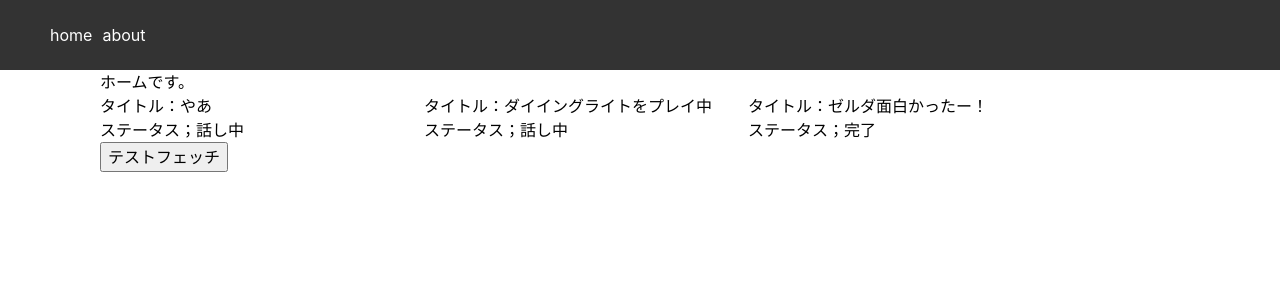
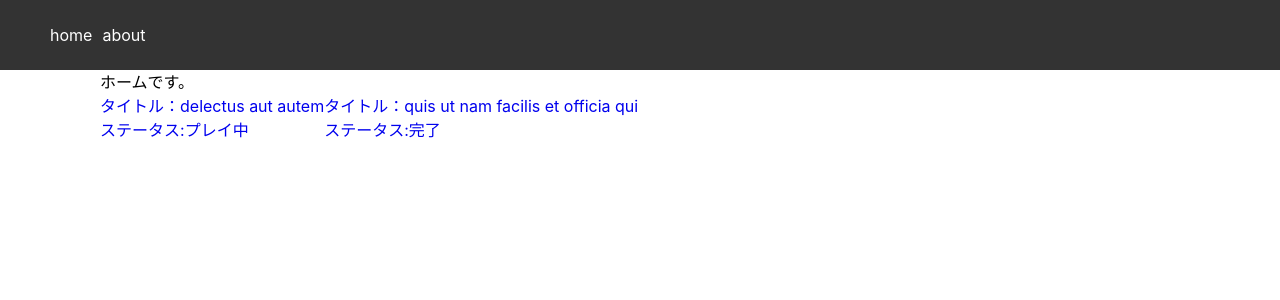
Before and after one commit to naokiuma/react_game, a React (Create React App) app: page / in a window 1280 px wide. Shown: the top 300 px of the page. Built offline with nearby package versions, Linux system fonts and the light colour scheme.

Commit message:
構造少し調整

```diff
--- a/src/App.tsx
+++ b/src/App.tsx
@@ -22,6 +22,8 @@ import { About } from "./components/pages/About";
 import './App.css';
 import './css/global/reset.css';
 import './css/global/main.css';
+import { TopicDetail } from './components/pages/TopicDetail';
+import { Topic } from './components/parts/Topic';
 
 
 
@@ -48,6 +50,8 @@ function App() {
           <Routes>
             <Route path={`/`} element={<Home />} />
             <Route path={`/about/`} element={<About />} />
+            <Route path={`/topics/:id`} element={<TopicDetail />} />
+
           </Routes>
         </div>
     </BrowserRouter>
--- a/src/components/firebase/getFireData.jsx
+++ b/src/components/features/firebase/getFireData.jsx
@@ -3,7 +3,7 @@ import {useState,useEffect} from "react";
 
 //firevase
 import { collection, getDocs,query, orderBy,limit,where } from "firebase/firestore";
-import { db } from "../../firebase" //これがfirestore
+import { db } from "../../../firebase" //これがfirestore
 
 
 
--- a/src/components/firebase/setFireData.tsx
+++ b/src/components/features/firebase/setFireData.tsx
@@ -3,7 +3,7 @@ import {useState,useEffect} from "react";
 
 //firevase
 import { collection, addDoc,getDocs,query, orderBy,limit,where,doc } from "firebase/firestore";
-import { db } from "../../firebase" //これがfirestore
+import { db } from "../../../firebase" //これがfirestore
 require("firebase/firestore");
 
 //https://mo-gu-mo-gu.com/async-await-in-useeffect/
--- a/src/components/pages/Home.tsx
+++ b/src/components/pages/Home.tsx
@@ -1,23 +1,27 @@
 import { memo,FC } from "react";
-//detchデータ
-import { Testfetch } from "../../fetch/Testfetch";
-import { Topic } from "../global/Topic";
+import { BrowserRouter,Route,Link,Routes } from "react-router-dom";//switch は Routesに変わった
 
-// export const InlineStyle = () => {
-//     const Container ={
-//       border:"1px solid black",
-//       borderRadius:"20px"
+import { Topic } from "../parts/Topic";
 
-//     }
-//     return (
-//       <div style={Container}>
-//         <p>-inline styles -</p>
-//         <button>ボタン</button>
-//       </div>
-//     );
-//   };
 
-export const Home:FC = memo(() => {
+const TopcsData = [
+        {
+          id: 1,
+          title: "delectus aut autem",
+          status: 'プレイ中'
+        },
+        {
+          id: 2,
+          title: "quis ut nam facilis et officia qui",
+          status: '完了'
+        },
+    ]
+
+
+
+export const Home:FC = () => {
+
+    console.log(TopcsData);
 
     const Topics ={
         display:"flex",
@@ -28,15 +32,18 @@ export const Home:FC = memo(() => {
                 ホームです。
             </p>
             <div style={Topics}>
-                <Topic title={'やあ'} id={1} status={'話し中'}/>
-                <Topic title={'ダイイングライトをプレイ中'} id={1} status={'話し中'}/>
-                <Topic title={'ゼルダ面白かったー！'} id={1} status={'完了'}/>
 
-
+                {
+                    TopcsData.map((topic:any)=>(
+                        <a href={"/topics/" + topic.id}>
+                        {/* https://teratail.com/questions/103162 */}
+                            <Topic title={topic.title} id={topic.id} status={topic.status}/>
+                        </a>
+                    ))
+                }
 
             </div>
-            <Testfetch/>
         </section>
     )
 
-})
+}
--- /dev/null
+++ b/src/components/pages/TopicDetail.tsx
@@ -0,0 +1,15 @@
+import { memo,FC } from "react";
+
+
+export const TopicDetail:FC = memo((props) => {
+    const topicinfo = props
+    console.log(props)
+    return <section className="topic">
+        <p>
+            <div>
+               こんにちは
+            </div>
+        </p>
+    </section>;
+
+})
--- a/src/components/global/Topic.tsx
+++ b/src/components/parts/Topic.tsx
@@ -1,21 +1,25 @@
 
-import {TopicType} from "../../types/topicType";
+// import {TopicType} from "../../types/__topicType";
+type TopicType = {
+    title: string;
+    id: number;
+    userId?:number
+    participants?:number
+    status:string
+};
+
 
 export const Topic = (props:TopicType) => {
     const { title,id,status } = props;
 
-    const topic_card ={
-        width:"30%"
-    }
-
     return (
-        <div style={topic_card}>
+        <div>
             <span>
                 タイトル：{title}
             </span>
             <br/>
             <span>
-                ステータス；{status}
+                ステータス:{status}
             </span>
         </div>
 
```
Also changed, not shown: src/components/features/fetch/Testfetch.tsx (renamed from src/fetch/Testfetch.tsx, +10 -1 lines), src/types/__topicType.tsx (renamed from src/types/topicType.tsx).
